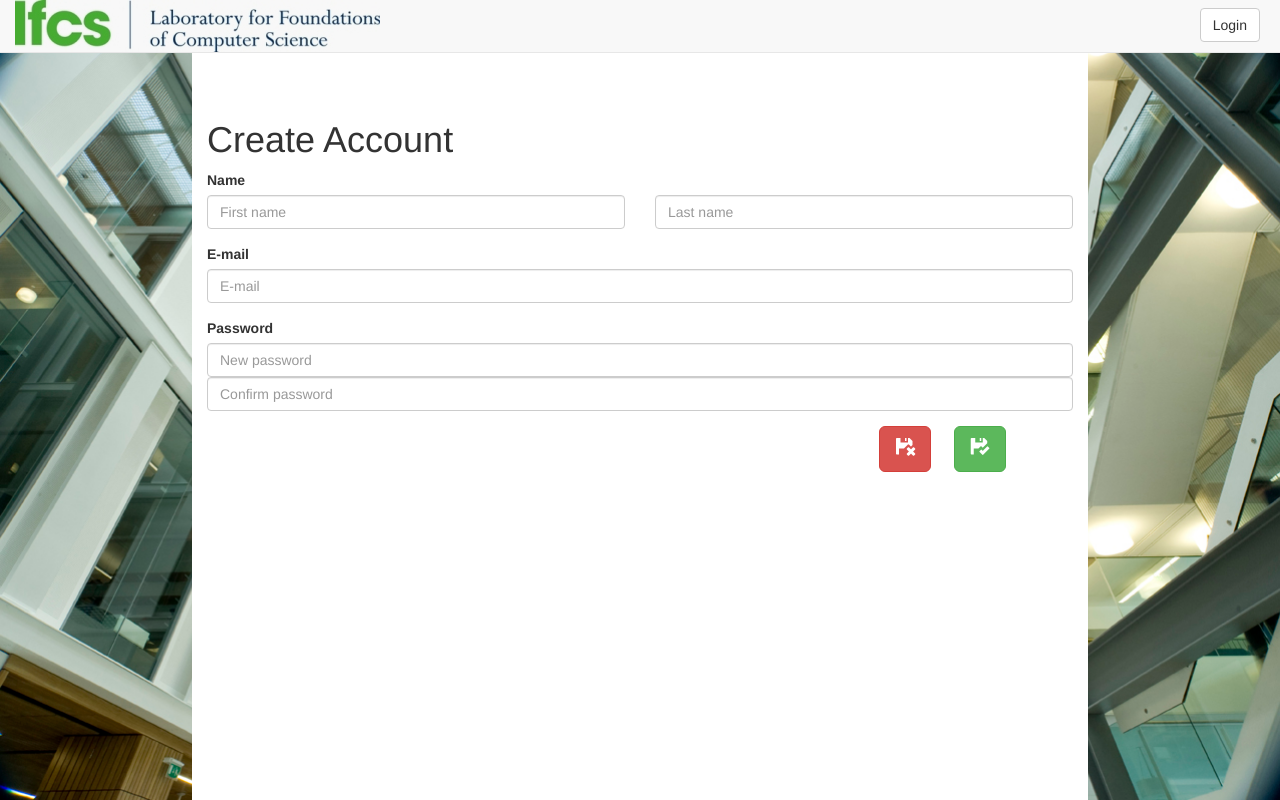
After one commit to AWilcke/LFCS-History, a Flask app: template app/templates/users/add_user.html in a window 1280 px wide. The commit adds this page. Run offline with Flask 2, Linux system fonts and the light colour scheme; the template is opened without the code that fills it, so the values that code supplies are empty; parts of the project's set-up code (start-up, migrations or seed data) failed here and were passed over; some libraries are stand-ins or nearby versions.

Commit message:
added login functionality

```diff
--- a/app/app.py
+++ b/app/app.py
@@ -1,15 +1,29 @@
-from flask import Flask, render_template, request, redirect, url_for
+from flask import Flask, render_template, request, redirect, url_for, current_app, session
 from flask_sqlalchemy import SQLAlchemy, BaseQuery
+from flask_login import LoginManager, login_required, login_user, logout_user, current_user
+from flask_bcrypt import Bcrypt
+
 import func
 
 app = Flask(__name__)
 app.config['SQLALCHEMY_DATABASE_URI'] = 'postgresql:///lfcs-test'
 app.config['SQLALCHEMY_TRACK_MODIFICATIONS'] = True
+
+app.secret_key = "thisisaverysecretkeyyouwillneverguess"
+
 db = SQLAlchemy(app)
+login_manager = LoginManager()
+login_manager.init_app(app)
+bcrypt = Bcrypt()
+
 
 @app.route('/')
 def index():
-    return render_template('search.html')
+    message = session.get('message')
+    session['message'] = ''
+    notif_type = session.get('notif_type')
+    session['notif_type'] = ''
+    return render_template('search.html', message=message, notif_type=notif_type)
 
 # Save e-mail to database and send to success page
 @app.route('/search', methods=['POST'])
@@ -34,7 +48,91 @@ def person(id):
         #should add error page
         return redirect(url_for('index'))
 
+@login_manager.user_loader
+def user_loader(user_id):
+    return func.Users.query.get(user_id)
+
+@app.route('/login', methods=['GET','POST'])
+def login():
+
+    username = request.form.get('username')
+    password = request.form.get('password')
+
+    user = func.Users.query.get(username)
+
+    if user:
+        if bcrypt.check_password_hash(user.password, password):
+            print "everything checks out"
+            user.authenticated = True
+            func.db.session.commit()
+            login_user(user, remember=True)
+            session['message'] = user.first_name + " logged in!"
+            session['notif_type'] = "success"
+            return redirect(url_for('index'))
+
+    session['message'] = "Invalid credentials"
+    session['notif_type'] = "error"
+    return redirect(url_for('index'))
+
+@app.route('/logout')
+@login_required
+def logout():
+    user = current_user
+    user.authenticated = False
+    session['message'] = user.first_name + " logged out!"
+    session['notif_type'] = "success"
+    func.db.session.commit()
+    logout_user()
+
+    return redirect(url_for('index'))
+
+@app.route('/updateuser')
+@login_required
+def update_user():
+    return render_template('users/user.html')
+
+@app.route('/updateusersend', methods=["POST"])
+@login_required
+def update_user_send():
+    first_name = request.form.get('firstname')
+    last_name = request.form.get('lastname')
+    email = request.form.get('email')
+    pasw = request.form.get('password')
+
+    func.update_user(first_name, last_name, email, pasw)
+    func.db.session.commit()
+
+    previous = request.referrer
+    if previous:
+        return redirect(previous)
+    else:
+        return redirect(url_for('index'))
+
+@app.route('/adduser')
+@login_required
+def add_user():
+    return render_template('users/add_user.html')
+
+@app.route('/addusersend', methods=['POST'])
+@login_required
+def add_user_send():
+    first_name = request.form.get('firstname')
+    last_name = request.form.get('lastname')
+    email = request.form.get('email')
+    pasw = request.form.get('password')
+
+    func.add_user(first_name, last_name, email, pasw)
+    func.db.session.commit()
+
+    previous = request.referrer
+    if previous:
+        return redirect(previous)
+    else:
+        return redirect(url_for('index'))
+
+
 @app.route('/update/<id>', methods=['GET'])
+@login_required
 def update(id):
     person = func.People.query.get(id)
     students = [student.person for student in func.PhD.query.all()]
@@ -47,6 +145,7 @@ def update(id):
         return redirect(url_for('index'))
 
 @app.route('/updatesend/<num>', methods=['POST','GET'])
+@login_required
 def updatesend(num):
     if request.method == 'POST':
         #basic info
@@ -122,6 +221,7 @@ def updatesend(num):
         return redirect(url_for('person', id=num))
 
 @app.route('/addcategory/<id>', methods=['POST'])
+@login_required
 def add_category(id):
     cat = request.form.get('new_category')
     func.add_cat(id, cat)
@@ -129,11 +229,13 @@ def add_category(id):
     return redirect(url_for('update', id=id))
 
 @app.route('/addperson')
+@login_required
 def add_person():
     new_id = func.add_person()
     return redirect(url_for('update', id=new_id))
 
 @app.route('/deleteperson/<id>', methods=['POST'])
+@login_required
 def delete_person(id):
     func.delete_person(id)
     return redirect(url_for('index'))
--- a/app/static/css/styles.css
+++ b/app/static/css/styles.css
@@ -8,7 +8,6 @@ body {
   -moz-background-size: cover;
   -o-background-size: cover;
   background-size: cover;
-  padding-top:60px;
 }
 
 #searchbar {
@@ -26,6 +25,7 @@ body {
 }
 
 .container {
+  width:100%;
   overflow:hidden;
 }
 
@@ -39,4 +39,5 @@ body {
   margin-left: 15%;
   min-height:100%;
   background-color: white;
+  padding-top:100px;
 }
--- a/app/static/js/scripts.js
+++ b/app/static/js/scripts.js
@@ -2,7 +2,6 @@
 $(document).ready(function() {
       $("select").select2();
 });
-
 
 //DataTables ini
 $(document).ready(function() {
@@ -161,3 +160,40 @@ $(function()
             return false;
         });
 });
+
+//for password confirmation
+$(function()
+{
+    $(document)
+    .on('click', '.user-update', function(e)
+        {
+            var password = document.getElementById('password'),
+                confirmation = document.getElementById('confirm_password');
+
+            if (password.value != confirmation.value){
+                if ($(confirmation).parents('div:first').find('.errormsg').length==0){
+
+                    var errorMessage = document.createElement('div'),
+                        passForm = $(confirmation).parents('.form-group:first');
+
+                    $(errorMessage).attr('class','col-xs-12 errormsg');
+                    $(errorMessage).attr('style','color: red');
+                    errorMessage.innerHTML = 'Passwords do not match'
+                    $(errorMessage).insertAfter(confirmation);
+
+                    passForm.attr('class','form-group has-error');
+                }
+                return false;
+            }
+            return true;
+        });
+});
+
+$(function()
+{
+    $(document)
+    .on('click', '.notify', function(e)
+    {
+        $.notify('wooooo',{position:'bottom-center'})
+    });
+});
--- a/app/templates/base.html
+++ b/app/templates/base.html
@@ -20,11 +20,40 @@
 <!-- Select2 -->
 <link href="https://cdnjs.cloudflare.com/ajax/libs/select2/4.0.3/css/select2.min.css" rel="stylesheet" />
 <script src="https://cdnjs.cloudflare.com/ajax/libs/select2/4.0.3/js/select2.min.js"></script>
+
+<!-- Notify.js -->
+<script src="{{url_for('static', filename='js/notify.min.js')}}"></script>
 </head>
+
+{% if message %}
+<script type='text/javascript'>
+$(document).ready(function(e){
+        $.notify('{{message}}',{position:'bottom-center', className:'{{notif_type}}'});
+});
+</script>
+{% endif %}
 
 {% include 'navbar.html' %}
 
 <body>
+<div class="modal fade" id="login" tabindex="-1" role="dialog" aria-hidden="true" aria-labelledby="modal-title">
+    <div class="modal-dialog" role="dialog">
+        <div class="modal-content">
+            <div class="modal-header">
+                <h4 class="modal-title" id='modal-title'>Login</h4>
+            </div>
+            <form role='form' action='{{url_for("login")}}' method="POST">
+                <div class="modal-body">
+                    <input type="text" class="form-control" placeholder="username" name="username">
+                    <input type="password" class="form-control" placeholder="password" name="password">
+                </div>
+                <div class="modal-footer">
+                    <button type="submit" class="btn btn-primary">Login</button>
+                </div>
+            </form>
+        </div>
+    </div>
+</div>
 <div class='content'>
     {% block content%}{% endblock %}
 </div>
--- a/app/templates/navbar.html
+++ b/app/templates/navbar.html
@@ -8,20 +8,26 @@
         <!-- Collect the nav links, forms, and other content for toggling -->
         <div class="collapse navbar-collapse" id="bs-example-navbar-collapse-1">
             <ul class="nav navbar-nav navbar-right">
+                {% if not current_user.authenticated %}
                 <li>
                 <div>
-                    <a href="#"><button class="btn btn-default navbar-btn">Login</button></a>
+                    <button style="margin-right: 20px" class="btn btn-default navbar-btn" type="button" data-toggle="modal" data-target="#login">Login</button>
                 </div>
                 </li>
+                {% else %}
+                <li><p class='navbar-text'>Logged in as {{current_user.first_name}}</p></li>
                 <li class="dropdown">
-                <a href="#" class="dropdown-toggle" data-toggle="dropdown" role="button" aria-haspopup="true" aria-expanded="false"><i style="font-size:1.8em" class="glyphicon glyphicon-cog"></i><span class="caret"></span></a>
+                <a href="#" class="dropdown-toggle" data-toggle="dropdown" role="button" aria-haspopup="true" aria-expanded="false"><i class="glyphicon glyphicon-cog"></i><span class="caret"></span></a>
                 <ul class="dropdown-menu">
                     <li><a href="{{url_for('add_person')}}">Add Person</a></li>
-                    <li><a href="#">Authorisations</a></li>
                     <li role="separator" class="divider"></li>
-                    <li><a href="#">Log Out</a></li>
+                    <li><a href="{{url_for('update_user')}}">Update account</a></li>
+                    <li><a href="{{url_for('add_user')}}">Add account</a></li>
+                    <li role="separator" class="divider"></li>
+                    <li><a href="{{url_for('logout')}}">Log Out</a></li>
                 </ul>
                 </li>
+                {% endif %}
             </ul>
         </div><!-- /.navbar-collapse -->
     </div><!-- /.container-fluid -->
--- /dev/null
+++ b/app/templates/users/add_user.html
@@ -0,0 +1,56 @@
+{% extends 'base.html' %}
+{% block content %}
+<div class="container">
+    <h1>Create Account</h1>
+    <form role="form" action='{{url_for("add_user_send")}}' method="POST">
+        <div class='form-group'>
+            <label>Name</label>
+            <div class='row'>
+                <div class='col-xs-6'>
+                    <input class='form-control' name='firstname' type='text' placeholder="First name" required/>
+                </div>
+                <div class='col-xs-6'>
+                    <input class='form-control' name='lastname' type='text' placeholder="Last name"required/>
+                </div>
+            </div>
+        </div>
+        <div class='form-group'>
+            <label>E-mail</label>
+            <div class='row'>
+                <div class='col-xs-12'>
+                    <input class='form-control' name='email' type='text' placeholder="E-mail" required/>
+                </div>
+            </div>
+        </div>
+        <div class='form-group'>
+            <label>Password</label>
+            <div class='row'>
+                <div class='col-xs-12'>
+                    <input class='form-control' id="password" name='password' type='password' placeholder="New password" required/>
+                </div>
+            </div>
+            <div class='row'>
+                <div class='col-xs-12'>
+                    <input class='form-control' id="confirm_password" name='password_conf' type='password' placeholder="Confirm password" required/>
+                </div>
+            </div>
+        </div>
+        <div class='row'>
+            <div class='col-xs-2 col-xs-offset-9'>
+                <div class='row'>
+                    <div class='col-xs-6'>
+                        <a href="{{request.referrer}}" class='btn btn-lg btn-danger'>
+                            <i class="glyphicon glyphicon-floppy-remove"></i>
+                        </a>
+                    </div>
+                    <div class='col-xs-6'>
+                        <button class="btn btn-lg btn-success user-update" type="submit" value='submit' name='submit'>
+                            <i class="glyphicon glyphicon-floppy-saved"></i>
+                        </button>
+                    </div>
+                </div>
+            </div>
+        </div>
+    </form>
+</div>
+{% endblock %}
```
Also changed, not shown: app/database.py (+26 -0 lines), app/func.py (+13 -0 lines), app/templates/forms/person_form.html (+8 -9 lines), app/templates/test.html (+3 -53 lines), app/templates/users/user.html (added, +56 -0 lines), app/static/js/notify.min.js (added).
